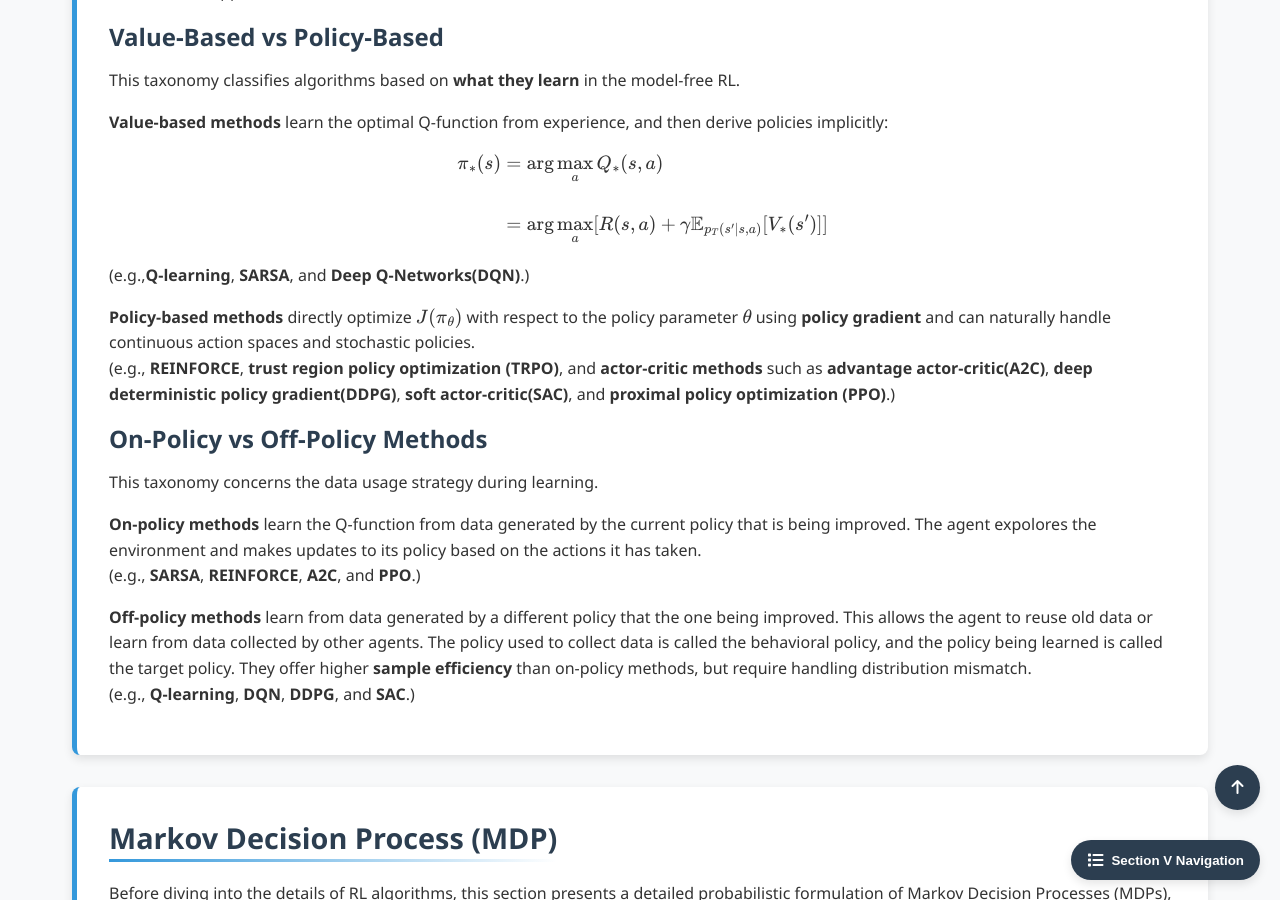
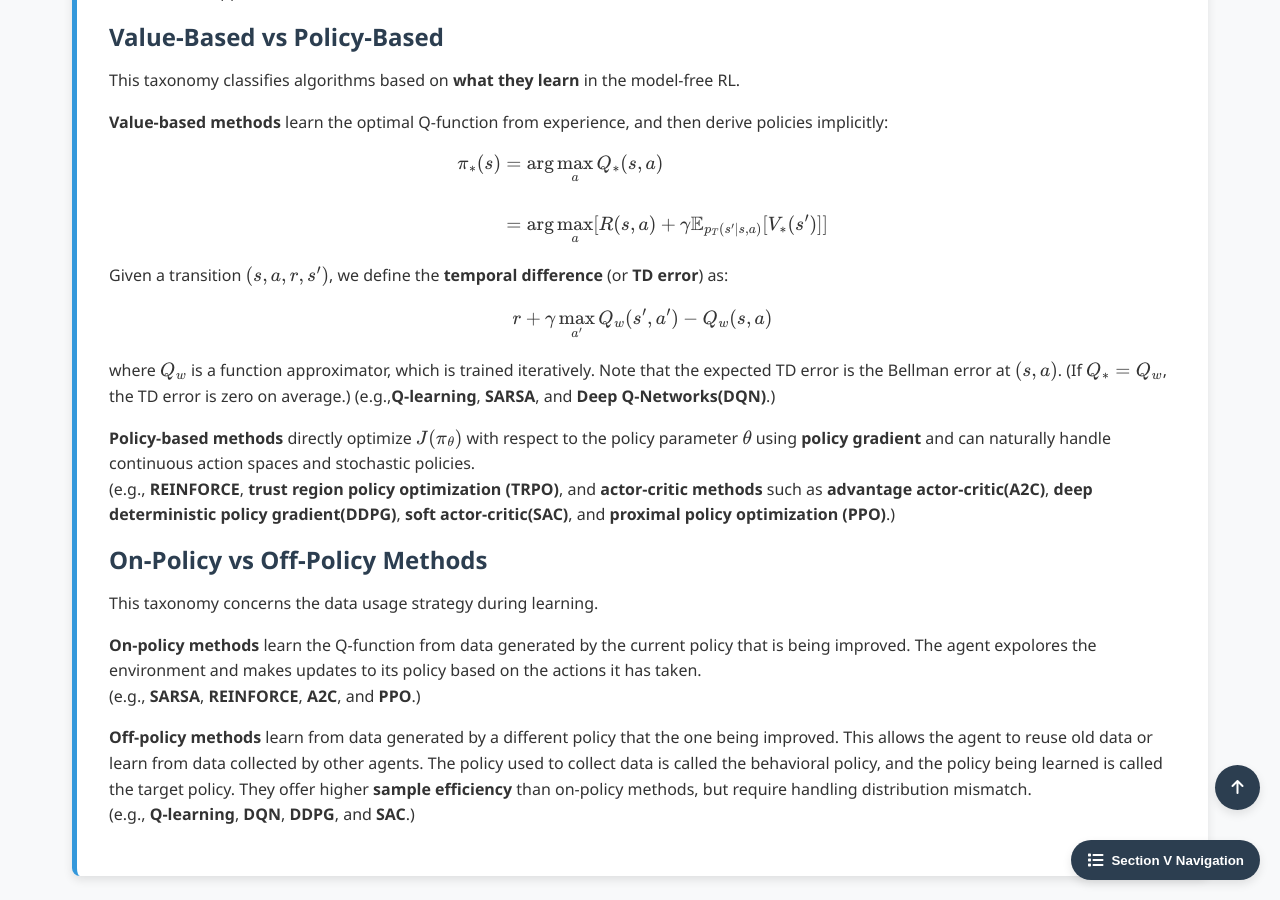
Before and after one commit to Yusukey01/yusukey01.github.io, a Jekyll site: the page built from Mathematics/Machine_learning/intro_RL.html, in a window 1280 px wide and 900 px high, scrolled down 2169 px. Built offline with Jekyll 4.4.1, drawn with Linux system fonts in a browser that asks for light colours.

Commit message:
update RL section

```diff
--- a/Mathematics/Machine_learning/intro_RL.html
+++ b/Mathematics/Machine_learning/intro_RL.html
@@ -236,6 +236,12 @@ uses_python: false
                              &= \arg\max_a [R(s, a) + \gamma \mathbb{E}_{p_T(s' \mid s, a)}[V_*(s')]]
                     \end{align*}
                     \]
+                    Given a transition \((s, a, r, s')\), we define the <strong>temporal difference</strong> (or <strong>TD error</strong>) as:
+                    \[
+                    r + \gamma \max_{a'} Q_w (s', a') - Q_w (s, a)
+                    \]
+                    where \(Q_w\) is a function approximator, which is trained iteratively. Note that the expected TD error is the Bellman error
+                    at \((s, a)\). (If \(Q_* = Q_w\), the TD error is zero on average.)
                     (e.g.,<strong>Q-learning</strong>, <strong>SARSA</strong>, and <strong>Deep Q-Networks(DQN)</strong>.)
                 </p>
 
```
